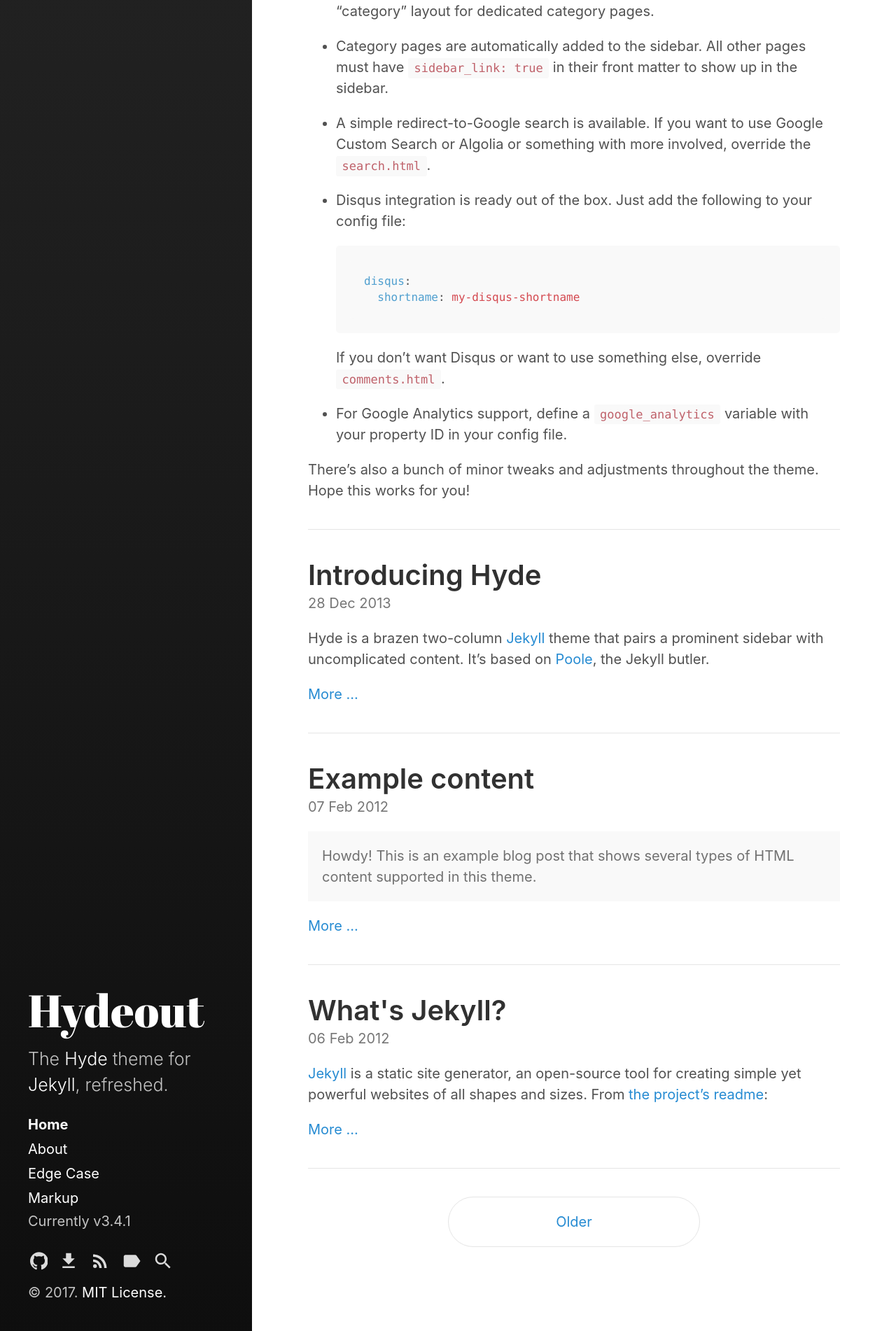
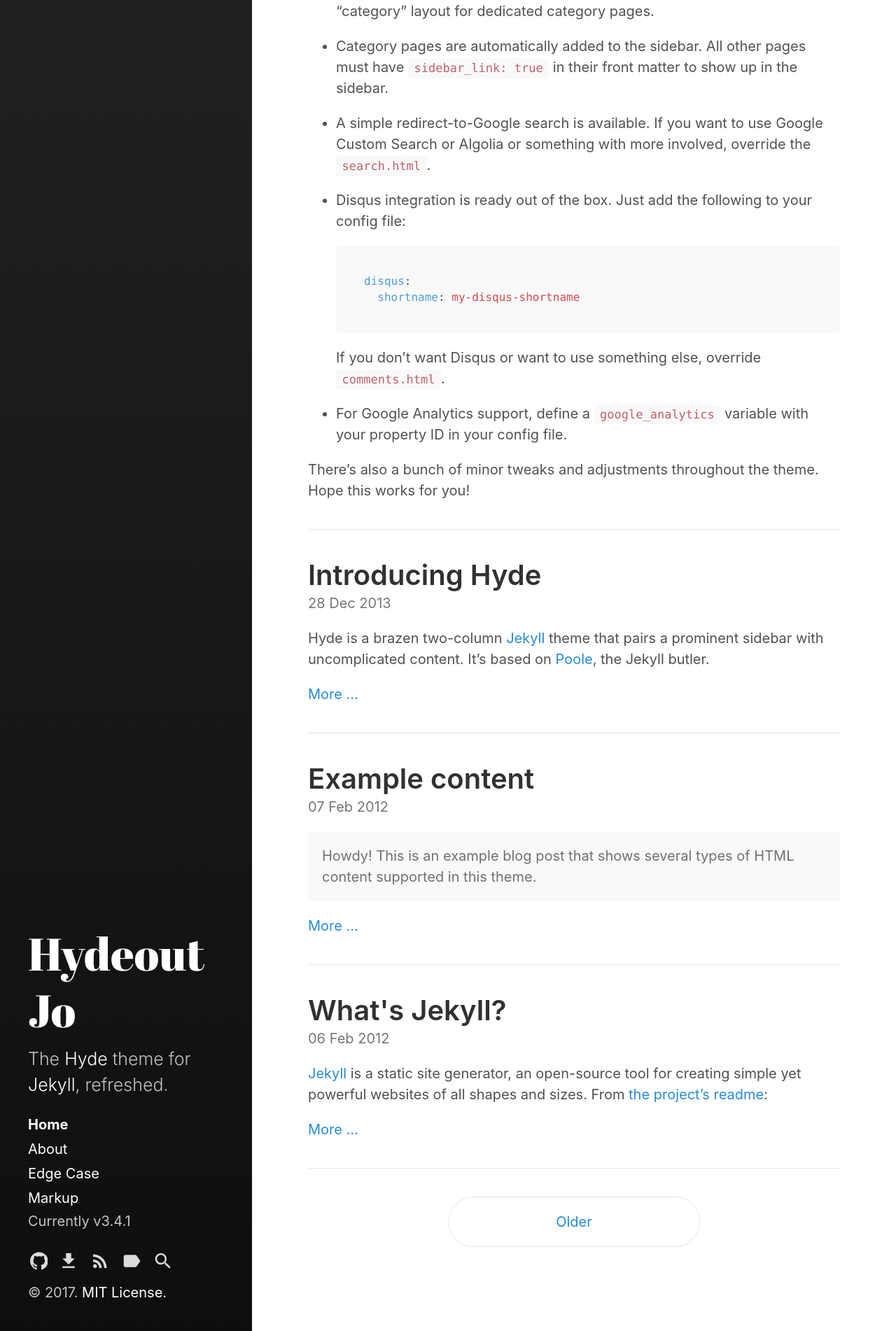
Before and after one commit to haposan06/SharingKnowledge, a Jekyll site: the page built from index.html, in a window 1280 px wide. Shown: the part 1712-3614 px from the top of the page at 70% size. Built offline with Jekyll 4.4.1, drawn with Linux system fonts in a browser that asks for light colours; the list of posts is cut into pages by our own code.

Commit message:
First Commit

```diff
--- a/_config.yml
+++ b/_config.yml
@@ -3,8 +3,8 @@
 highlighter:      rouge
 
 # Setup
-title:            Hydeout
-tagline:          'A Jekyll theme'
+title:            Hydeout Jo
+tagline:          'A Jekyll theme by Jo'
 description:      'The <a href="http://hyde.getpoole.com" target="_blank">Hyde</a> theme for <a href="http://jekyllrb.com" target="_blank">Jekyll</a>, refreshed.'
 url:              https://fongandrew.github.io/hydeout
 baseurl:          # the optional subpath of your site, e.g. "/blog"
```
